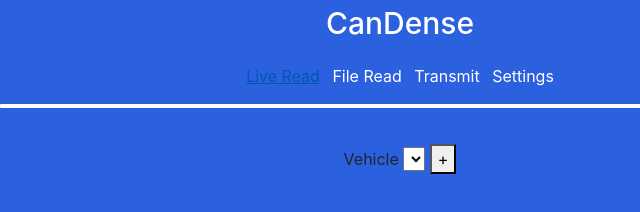
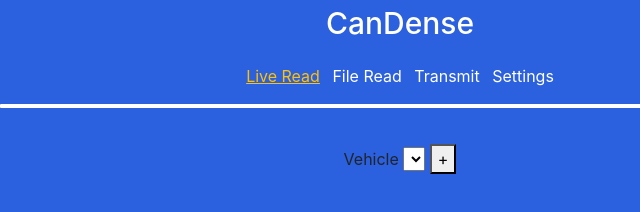
Before and after one commit to TheAbsoluteValue/CANdense, an Electron app: page settings.html in a window 800 px wide. In both pictures the pointer is over the link "Live Read". Shown: the full height of the page, 0-640 px from the left. Drawn offline with nearby package versions, Linux system fonts and the light colour scheme; no server answers.

Commit message:
added color change on hovering on text.

```diff
--- a/file_read.css
+++ b/file_read.css
@@ -22,3 +22,8 @@ body {
   border: 2.5px solid white;
   border-radius: 1px;
 }
+
+a:hover {
+    color: #ffc107;
+    text-decoration: underline;
+}
--- a/index.css
+++ b/index.css
@@ -25,6 +25,11 @@ body {
   border-radius: 1px;
 }
 
+a:hover {
+    color: #ffc107;
+    text-decoration: underline;
+}
+
 /* .IndexBtn {
     display: inline-block;
     padding: 10px;
--- a/live_read.css
+++ b/live_read.css
@@ -21,3 +21,8 @@ body {
   border: 2.5px solid white;
   border-radius: 1px;
 }
+
+a:hover {
+    color: #ffc107;
+    text-decoration: underline;
+}
--- a/settings.css
+++ b/settings.css
@@ -34,3 +34,9 @@ label {
   border: 2.5px solid white;
   border-radius: 1px;
 }
+
+
+a:hover {
+    color: #ffc107;
+    text-decoration: underline;
+}
--- a/transmit.css
+++ b/transmit.css
@@ -36,3 +36,8 @@ label {
   border: 2.5px solid white;
   border-radius: 1px;
 }
+
+a:hover {
+    color: #ffc107;
+    text-decoration: underline;
+}
--- a/vehicles.json
+++ b/vehicles.json
@@ -1 +1 @@
-{"None":{"received_ids":[],"labeled_ids":{},"notes":""},"2007 Jeep Wrangler":{"vehicleName":{"received_ids":[],"labeled_ids":{},"notes":""}},"2012 Jeep Grand Cherokee":{"vehicleName":{"received_ids":[],"labeled_ids":{},"notes":""}}}{"None":{"received_ids":[],"labeled_ids":{},"notes":""}}{"None":{"received_ids":[],"labeled_ids":{},"notes":""}}{"None":{"received_ids":[],"labeled_ids":{},"notes":""}}{"None":{"received_ids":[],"labeled_ids":{},"notes":""}}{"None":{"received_ids":[],"labeled_ids":{},"notes":""}}{"None":{"received_ids":[],"labeled_ids":{},"notes":""}}{"None":{"received_ids":[],"labeled_ids":{},"notes":""}}
+{"None":{"received_ids":[],"labeled_ids":{},"notes":""},"2007 Jeep Wrangler":{"vehicleName":{"received_ids":[],"labeled_ids":{},"notes":""}},"2012 Jeep Grand Cherokee":{"vehicleName":{"received_ids":[],"labeled_ids":{},"notes":""}}}{"None":{"received_ids":[],"labeled_ids":{},"notes":""}}{"None":{"received_ids":[],"labeled_ids":{},"notes":""}}{"None":{"received_ids":[],"labeled_ids":{},"notes":""}}{"None":{"received_ids":[],"labeled_ids":{},"notes":""}}{"None":{"received_ids":[],"labeled_ids":{},"notes":""}}{"None":{"received_ids":[],"labeled_ids":{},"notes":""}}{"None":{"received_ids":[],"labeled_ids":{},"notes":""}}{"None":{"received_ids":[],"labeled_ids":{},"notes":""}}{"None":{"received_ids":[],"labeled_ids":{},"notes":""}}{"None":{"received_ids":[],"labeled_ids":{},"notes":""}}{"None":{"received_ids":[],"labeled_ids":{},"notes":""}}{"None":{"received_ids":[],"labeled_ids":{},"notes":""}}{"None":{"received_ids":[],"labeled_ids":{},"notes":""}}{"None":{"received_ids":[],"labeled_ids":{},"notes":""}}{"None":{"received_ids":[],"labeled_ids":{},"notes":""}}
```
